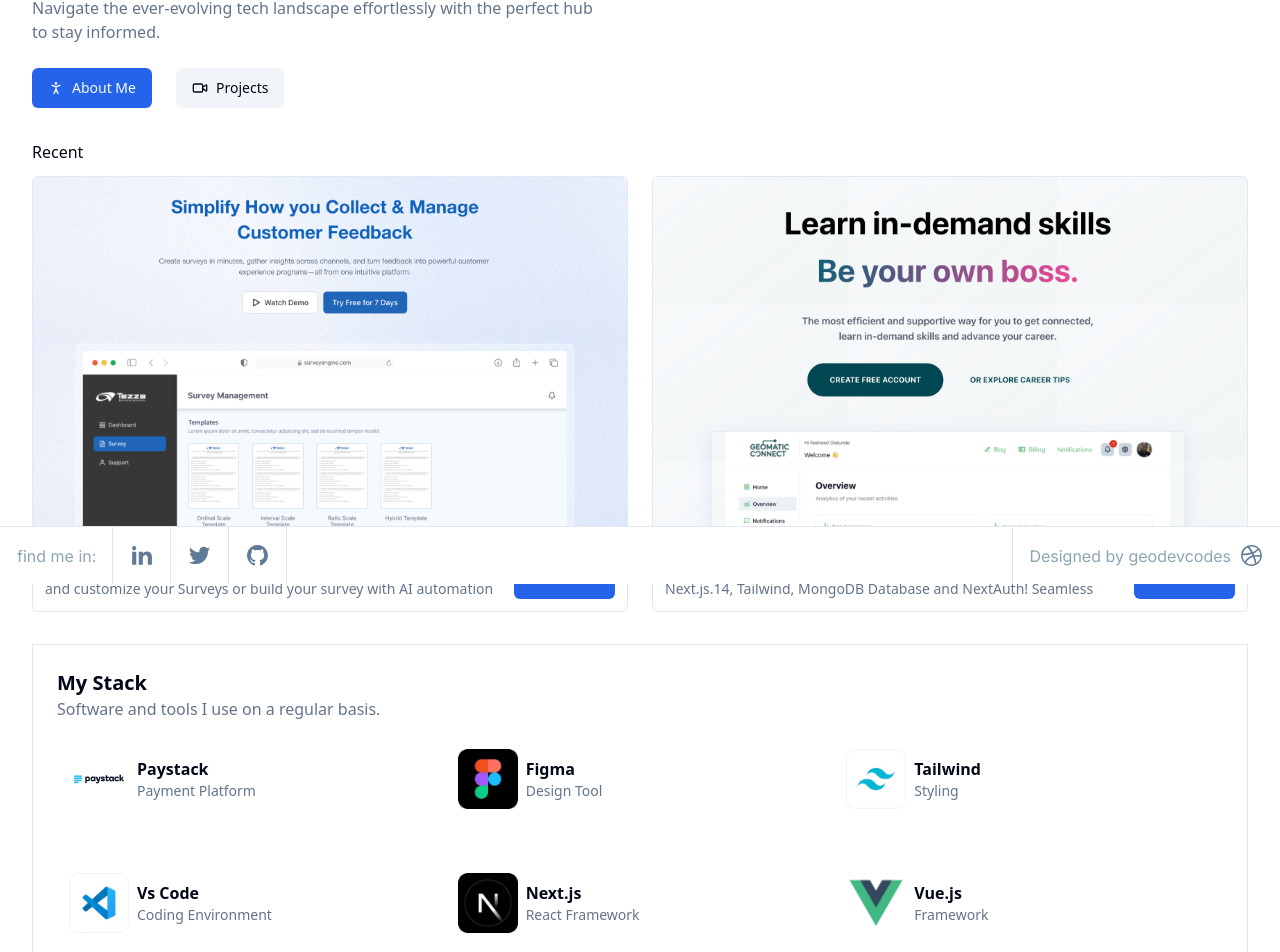
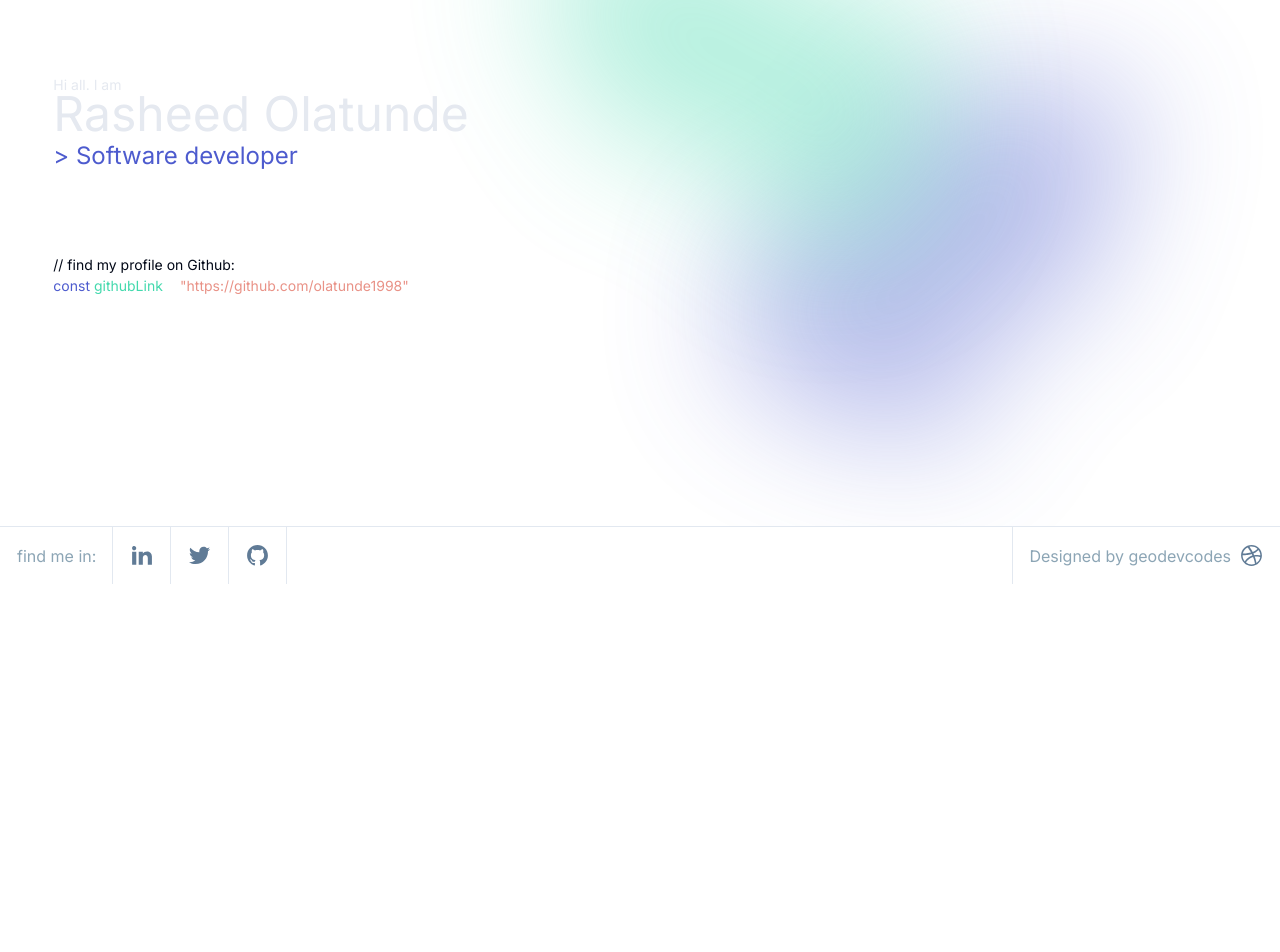
Before and after one commit to geodevcodes/v2_portfolio, a Next.js app: page / in a window 1280 px wide. Shown: the part 216-1168 px from the top of the page. After the commit the page ends 800 px from the top, so only its background shows below. Built offline with nearby package versions, Linux system fonts and the light colour scheme.

Commit message:
feat: add RootLayout component and restructure Home page for improved layout

```diff
--- /dev/null
+++ b/app/(others)/layout.tsx
@@ -0,0 +1,23 @@
+import type { Metadata } from "next";
+import "../globals.css";
+
+export const metadata: Metadata = {
+  title: "geodevcodes | Rasheed Olatunde",
+  description: "geodevcodes",
+};
+
+export default async function RootLayout({
+  children,
+}: Readonly<{
+  children: React.ReactNode;
+}>) {
+  return (
+    <>
+      <section className="w-full relative flex">
+        <main className="w-full pt-20 md:pt-2 max-w-[1150px] overflow-hidden mx-auto xl:max-w-full xl:overflow-x-auto md:ml-[240px] xl:ml-[240px]">
+          {children}
+        </main>
+      </section>
+    </>
+  );
+}
--- a/app/page.tsx
+++ b/app/page.tsx
@@ -1,175 +1,42 @@
-import { Button } from "@/components/ui/button";
-import { PersonStanding, Video } from "lucide-react";
-import Image from "next/image";
-import Link from "next/link";
-import RecommendCard from "./components/card/RecommendCard";
-import { projectLinks } from "@/lib/LinkData";
 
 export default function Home() {
   return (
-    <main className="px-4 p-2 md:p-8 font-sans min-h-screen max-w-7xl">
-      {/* ====HERO SECTION ===== */}
-      <section className="">
-        <p className="text-3xl font-semibold lg:text-5xl xl:text-[52px] max-w-2xl xl:max-w-lg">
-          Everything related to tech in one places.
-        </p>
-        <p className="text-muted-foreground my-6 max-w-xl">
-          Navigate the ever-evolving tech landscape effortlessly with the
-          perfect hub to stay informed.
-        </p>
-        <div className="flex gap-x-6">
-          <Button asChild>
-            <Link href="/about">
-              <PersonStanding className="mr-2 h-4 w-4" />
-              About Me
-            </Link>
-          </Button>
-          <Button
-            asChild
-            className="bg-muted text-foreground  hover:bg-muted dark:bg-accent dark:text-secondary-foreground"
-          >
-            <Link href="/projects">
-              <Video className="mr-2 h-4 w-4" /> Projects
-            </Link>
-          </Button>
+    <>
+      <main
+        style={{ backgroundImage: "url('/bg-blur.svg')" }}
+        className="bg-right bg-no-repeat bg-contain h-full bg-background flex items-center max-w-[1300px] ml-auto md:h-screen"
+      >
+        <div className="py-40 pl-4 md:p-0 md:m-auto w-3/4 md:w-11/12">
+          <div className="text-[#e5e9f0]">
+            <span className="md:text-sm">Hi all. I am</span>
+            <h1 className="text-5xl lg:text-[3em] my-0.5 -mt-1.5">Rasheed Olatunde</h1>
+            <h2 className="text-[#4d5bce] text-2xl">
+              &gt; Software developer
+            </h2>
+          </div>
+
+          <div className=" mt-20">
+            <span className="text-textColor md:text-sm">
+              {`//`} find my profile on Github:
+            </span>
+            <p className="text-white md:text-sm">
+              <span className="text-[#4d5bce]">const</span>{" "}
+              <span className="text-[#43d9ad]">githubLink</span> ={" "}
+              <span className="text-[#e99287]">
+                &quot;
+                <a
+                  target="_blank"
+                  href="https://github.com/qudusayo"
+                  rel="noreferrer"
+                >
+                  https://github.com/olatunde1998
+                </a>
+                &quot;
+              </span>
+            </p>
+          </div>
         </div>
-      </section>
-      {/*========= Recommended ====== */}
-      <section className="mt-8">
-        <h5 className="my-3">Recent</h5>
-        {/* ===== Card section ==== */}
-        <div className="lg:flex xl:grid xl:grid-cols-2 gap-x-6 space-y-6 lg:space-y-0">
-          {projectLinks &&
-            projectLinks
-              .filter((item, idx) => idx === 0 || idx === 1)
-              .map((item, idx) => (
-                <div key={idx} className="">
-                  <RecommendCard
-                    projectId={item.id}
-                    projectUrl={item.projectUrl}
-                    cardImageUrl={item.imageUrl}
-                    projectTitle={item.projectTitle}
-                    subTitle={item.subTitle}
-                  />
-                </div>
-              ))}
-        </div>
-      </section>
-      {/* ====My Stack section ===== */}
-      <section>
-        <section className="h-fit border border-accent-primary mt-8 p-6">
-          <h3 className="font-bold text-xl">My Stack</h3>
-          <p className="text-muted-foreground mb-4">
-            Software and tools I use on a regular basis.
-          </p>
-          <div className="justify-between gap-y-10 grid lg:grid-cols-3">
-            <div className="h-fit flex gap-x-2 items-center hover:bg-accent p-3 rounded-md">
-              <Image
-                src="/paystack.png"
-                alt="Paystack image"
-                width={60}
-                height={60}
-                sizes="(max-width: 768px) 100vw, 700px"
-                priority
-                className="object-cover rounded-lg w-[50px] h-[50px] md:w-[60px] md:h-[60px]"
-              />
-              <div>
-                <p className="font-semibold">Paystack</p>
-                <p className="text-sm text-muted-foreground">
-                  Payment Platform
-                </p>
-              </div>
-            </div>
-
-            <div className="h-fit flex gap-x-2 items-center hover:bg-accent p-3 rounded-md ">
-              <Image
-                src="/figma.webp"
-                alt="figma image"
-                width={60}
-                height={60}
-                sizes="(max-width: 768px) 100vw, 700px"
-                priority
-                className="object-cover w-[50px] h-[50px] md:w-[60px] md:h-[60px]"
-              />
-              <div>
-                <p className="font-semibold">Figma</p>
-                <p className="text-sm text-muted-foreground">Design Tool</p>
-              </div>
-            </div>
-            <div className="h-fit flex gap-x-2 items-center hover:bg-accent p-3 rounded-md ">
-              <Image
-                src="/tailwind.webp"
-                alt="tailwind image"
-                width={60}
-                height={60}
-                sizes="(max-width: 768px) 100vw, 700px"
-                priority
-                className="object-cover w-[50px] h-[50px] md:w-[60px] md:h-[60px]"
-              />
-              <div>
-                <p className="font-semibold">Tailwind</p>
-                <p className="text-sm text-muted-foreground">Styling</p>
-              </div>
-            </div>
-            <div className="h-fit flex gap-x-2 items-center hover:bg-accent p-3 rounded-md ">
-              <Image
-                src="/vscode.webp"
-                alt="vscode image"
-                width={60}
-                height={60}
-                sizes="(max-width: 768px) 100vw, 700px"
-                priority
-                className="object-cover w-[50px] h-[50px] md:w-[60px] md:h-[60px]"
-              />
-              <div>
-                <p className="font-semibold">Vs Code</p>
-                <p className="text-sm text-muted-foreground">
-                  Coding Environment
-                </p>
-              </div>
-            </div>
-            <div className="h-fit flex gap-x-2 items-center hover:bg-accent p-3 rounded-md ">
-              <Image
-                src="/nextjs.webp"
-                alt="nextjs image"
-                width={60}
-                height={60}
-                sizes="(max-width: 768px) 100vw, 700px"
-                priority
-                className="object-cover w-[50px] h-[50px] md:w-[60px] md:h-[60px]"
-              />
-              <div>
-                <p className="font-semibold">Next.js</p>
-                <p className="text-sm text-muted-foreground">React Framework</p>
-              </div>
-            </div>
-
-            <div className="h-fit flex gap-x-2 items-center hover:bg-accent p-3 rounded-md ">
-              <Image
-                src="/vue.png"
-                alt="vuejs image"
-                width={60}
-                height={60}
-                sizes="(max-width: 768px) 100vw, 700px"
-                priority
-                className="object-cover rounded-lg w-[50px] h-[50px] md:w-[60px] md:h-[60px]"
-              />
-              <div>
-                <p className="font-semibold">Vue.js</p>
-                <p className="text-sm text-muted-foreground">Framework</p>
-              </div>
-            </div>
-          </div>
-          <div className="h-fit border border-accent-primary mt-8  text-center rounded-md cursor-pointer ">
-            <Link
-              href="/stack"
-              className="block p-3 hover:bg-accent rounded-md"
-            >
-              View More
-            </Link>
-          </div>
-        </section>
-      </section>
-    </main>
+      </main>
+    </>
   );
 }
```
